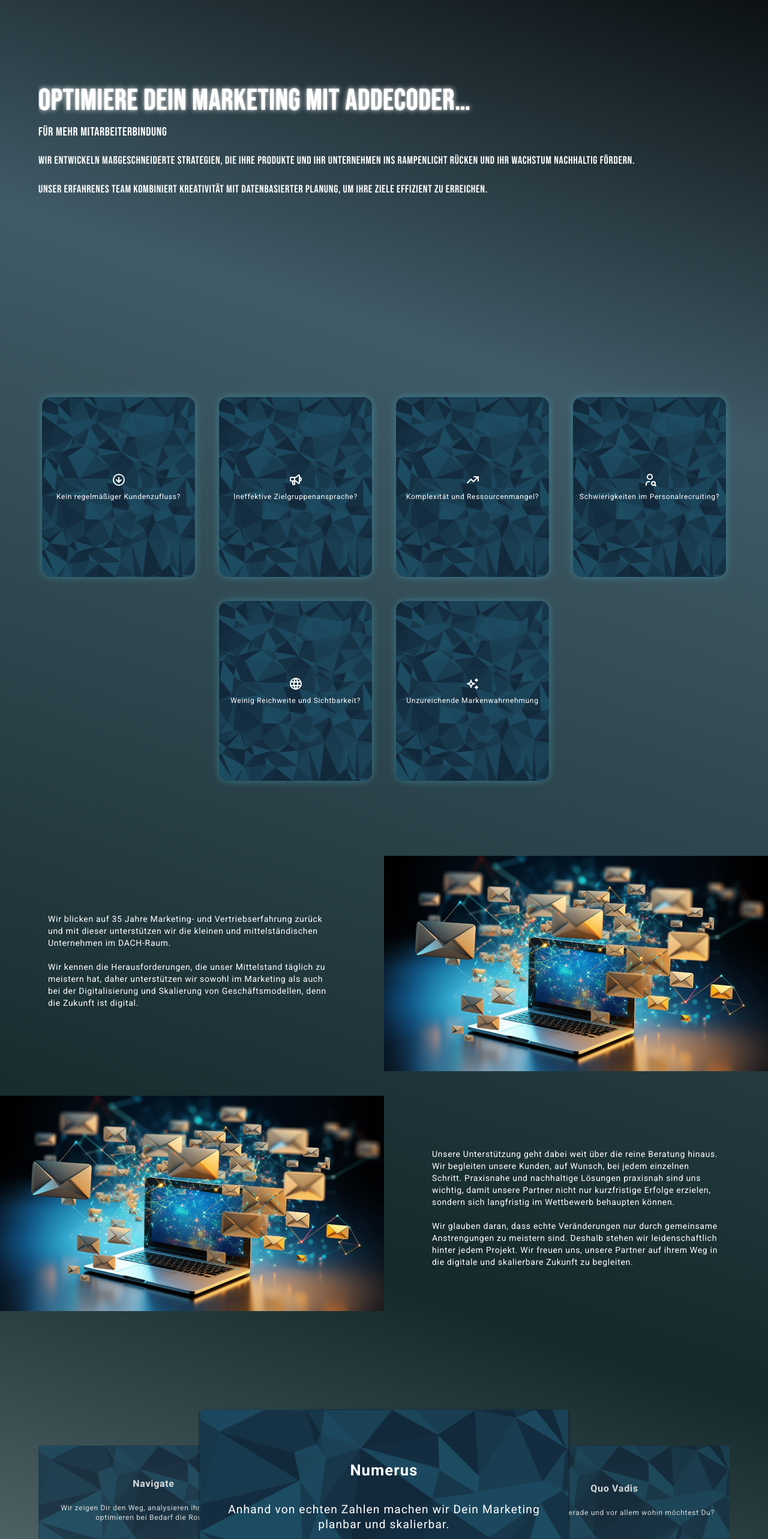
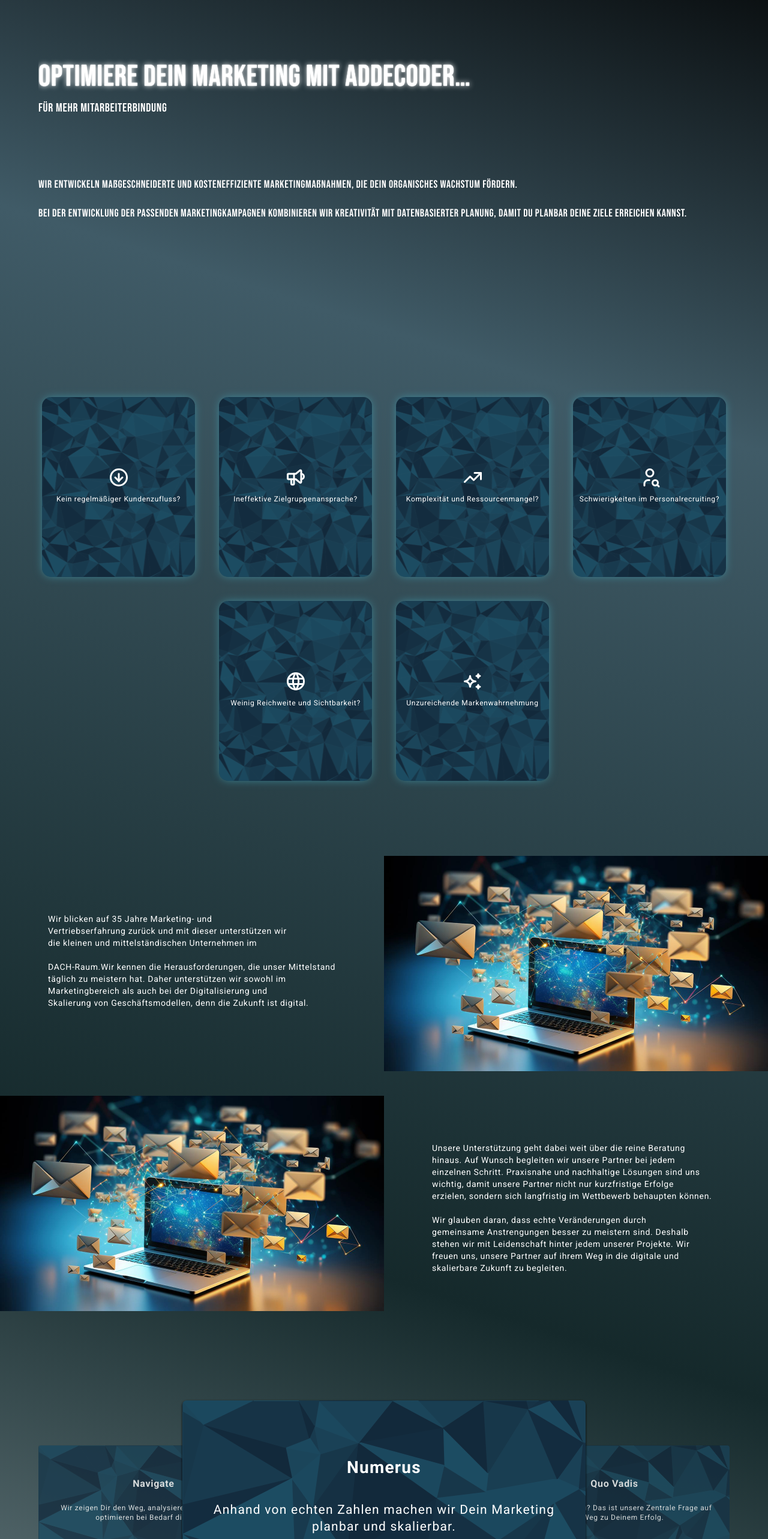
Before and after one commit to MichalBodys/micam4power, a React (Create React App) app: page / in a window 1280 px wide. Shown: the part 234-2800 px from the top of the page at 60% size. Built offline with nearby package versions, Linux system fonts and the light colour scheme; a web font is replaced by a local one.

Commit message:
stylistic changes

```diff
--- a/src/Components/NavBar/NavBar.scss
+++ b/src/Components/NavBar/NavBar.scss
@@ -26,6 +26,13 @@
         justify-content: center;
         align-items: center;
         transition: .3s;
+
+        .author{
+            FONT-SIZE: 20px;
+            text-shadow:  0 2px #8b9adb, 0 0 1px #5f6eb9, 0 0 10px #4a91c3;
+            color: #b1b0b4;
+            font-weight:bold;
+        }
     }
 
     .nav__bar-author:hover{
--- a/src/Sections/Aboutme/AboutMe.js
+++ b/src/Sections/Aboutme/AboutMe.js
@@ -36,7 +36,7 @@
             {cards.map((card) => (
             <div key={card.id}className="card h-[150px] w-[255px]">
               <div className="img one flex justify-center items-center flex-col">
-              <div className='text-xl' dangerouslySetInnerHTML={{ __html: card.svg }} />
+              <div className='text-xl scale-150 mb-2' dangerouslySetInnerHTML={{ __html: card.svg }} />
               <p className='text-xs text-center mt-2 card-bg'>{card.title}</p>
               </div>
               <div className="text text-one">
--- a/src/Sections/Contact/Contact.js
+++ b/src/Sections/Contact/Contact.js
@@ -60,8 +60,8 @@
             <p className='text-base'> Lassen Sie uns Ihnen helfen, noch besser zu werden in dem, was Sie tun.</p>
           </div>
           <div className='flex flex-col gap-4 m-6 text-base'>
-            <p><i className="fa-brands fa-linkedin"></i> <a href='https://linkedin.com'>Linkedin</a></p>
-            <p><i className="fa-brands fa-facebook"></i> <a href='https://facebook.com'>Facebook</a></p>
+            <p><i className="fa-brands fa-linkedin"></i> <a href='https://www.linkedin.com/in/ireneusz-masarczyk/'>Linkedin</a></p>
+            <p><i className="fa-brands fa-facebook"></i> <a href='https://www.facebook.com/profile.php?id=61560640106719'>Facebook</a></p>
             <p><i className="fa-solid fa-phone"> </i> <a href="tel:+491716271567">+49 (0) 171 6271567</a></p>
             <p><i className="fa-solid fa-envelope"></i> <a href="mailto:info@addecoder.de">info@addecoder.de</a></p>
           </div>
--- a/src/Sections/Footer/Footer.js
+++ b/src/Sections/Footer/Footer.js
@@ -13,8 +13,8 @@
           <div className='copyright'>&copy;{year}<a href='https://www.linkedin.com/in/michal-bodys/'> made by Michał Bodys</a></div>
         </div>
         <div className='flex flex-col'>
-          <a href="/copyright-cookies" className='cursor-pointer mb-auto'>@copyright</a>
-          <a href='https://drive.google.com/file/d/1UF5uqCebnUZEnHtQjPVhNe2y1IswQ62O/view?usp=sharing' className='cursor-pointer mb-auto'>Impressum</a>
+          <a href='https://drive.google.com/file/d/1UF5uqCebnUZEnHtQjPVhNe2y1IswQ62O/view?usp=sharing' className='cursor-pointer mb-auto'>Datenschutz</a>
+          <a href="/copyright-cookies" className='cursor-pointer mb-auto'>Impressum</a>
         </div>
       </div>
     </footer>
--- a/src/Sections/Skills/Skills.js
+++ b/src/Sections/Skills/Skills.js
@@ -1,6 +1,6 @@
 import './Skills.scss'
 import { Swiper, SwiperSlide } from 'swiper/react';
-import { Pagination } from 'swiper/modules';
+import { Pagination, Autoplay } from 'swiper/modules';
 
 import 'swiper/css';  // Core Swiper styles
 import 'swiper/css/navigation';  // Navigation module styles
@@ -19,35 +19,39 @@
         slidesPerView={3}
         centeredSlides={true}
         spaceBetween={0}
+        autoplay={{
+          delay: 5000,
+          disableOnInteraction: true,
+        }}
         loop={true}
         pagination={{
           clickable: true,
         }}
-        modules={[Pagination]}
+        modules={[Pagination, Autoplay]}
         className="mySwiper flex justify-center items-center"
       >
-        <SwiperSlide className='flex justify-center items-center shadow-sm shadow-black'>
+        <SwiperSlide className='flex justify-center items-center shadow-sm shadow-black w-[170px] md:w-auto'>
           <div className="slide-content rounded-lg text-center">
             <h2 className="text-base font-bold">Numerus</h2>
             <p className='text-xs p-2 sm:p-5'>Anhand von echten Zahlen machen wir Dein Marketing planbar und skalierbar.</p>
           </div>
         </SwiperSlide>
 
-        <SwiperSlide className='flex justify-center items-center shadow-sm shadow-black'>
+        <SwiperSlide className='flex justify-center items-center shadow-sm shadow-black w-[170px] md:w-auto'>
           <div className="slide-content rounded-lg text-center">
             <h2 className="text-base font-bold">Quo Vadis</h2>
-            <p className='text-xs p-2 sm:p-5'>Wo stehst Du gerade und vor allem wohin möchtest Du?</p>
+            <p className='text-xs p-2 sm:p-5'>Wohin möchtest Du? Das ist unsere Zentrale Frage auf dem Weg zu Deinem Erfolg.</p>
           </div>
         </SwiperSlide>
 
-        <SwiperSlide className='flex justify-center items-center shadow-sm shadow-black'>
+        <SwiperSlide className='flex justify-center items-center shadow-sm shadow-black w-[170px] md:w-auto'>
           <div className="slide-content rounded-lg text-center">
             <h2 className="text-base font-bold">Success</h2>
             <p className='text-xs p-2 sm:p-5'>Wir begleiten Dich auf dem Weg bis zur Zielerreichung.</p>
           </div>
         </SwiperSlide>
 
-        <SwiperSlide className='flex justify-center items-center shadow-sm shadow-black'>
+        <SwiperSlide className='flex justify-center items-center shadow-sm shadow-black w-[170px] md:w-auto'>
           <div className="slide-content rounded-lg text-center">
             <h2 className="text-base font-bold">Navigate</h2>
             <p className='text-xs p-2 sm:p-5'>Wir zeigen Dir den Weg, analysieren ihn laufend und optimieren bei Bedarf die Route.</p>
--- a/src/Sections/Skills/Skills.scss
+++ b/src/Sections/Skills/Skills.scss
@@ -13,12 +13,12 @@
         background-image: url('../../../public/assets/img/low-poly-grid-haikei.svg');
         border-radius: 4px;
         height: 200px;
-        width: 70px;
+        width: 170px ;
 
     }
 
     .mySwiper .swiper-slide-active {
-        transform: scale(1.6) !important;  /* Scale up the active (center) slide */
+        transform: scale(1.75) !important;  /* Scale up the active (center) slide */
         opacity: 1;  /* Full opacity for the active slide */
         z-index: 10;
     }
@@ -42,3 +42,7 @@
         mask-image: linear-gradient(to right, rgba(0, 0, 0, 0) 0%, rgba(0, 0, 0, 0.5) 10%, rgba(0, 0, 0, 1) 30%, rgba(0, 0, 0, 1) 70%, rgba(0, 0, 0, 0.5) 90%, rgba(0, 0, 0, 0) 100%); // Creates a fading effect on both sides
         -webkit-mask-image: linear-gradient(to right, rgba(0, 0, 0, 0) 0%, rgba(0, 0, 0, 0.5) 10%, rgba(0, 0, 0, 1) 30%, rgba(0, 0, 0, 1) 70%, rgba(0, 0, 0, 0.5) 90%, rgba(0, 0, 0, 0) 100%); // For Safari support
     }
+
+    .swiper-pagination{
+        margin-top: 20px !important;
+    }
--- a/src/Sections/UberUns/UberUns.js
+++ b/src/Sections/UberUns/UberUns.js
@@ -6,18 +6,16 @@
             <div className="aboutUss flex flex-col my-10">
                 <div className=' w-screen flex  flex-col sm:flex-row'>
                   <div className='sm:w-1/2 flex pb-2 justify-center items-center'>
-                    <p className='w-full sm:w-3/4 text-xs sm:text-sm text-center md:text-start px-5 md:px-0'>Wir blicken auf 35 Jahre Marketing- und Vertriebserfahrung zurück und mit dieser unterstützen wir die kleinen und mittelständischen Unternehmen im DACH-Raum.
-                    <br/><br/>
-                    Wir kennen die Herausforderungen, die unser Mittelstand täglich zu meistern hat, daher unterstützen wir sowohl im Marketing als auch bei der Digitalisierung und Skalierung von Geschäftsmodellen, denn die Zukunft ist digital.</p>
+                    <p className='w-full sm:w-3/4 text-xs sm:text-sm text-center md:text-start px-5 md:px-0'>Wir blicken auf 35 Jahre Marketing- und <br/>
+                     Vertriebserfahrung zurück und mit dieser unterstützen wir <br/> die kleinen und mittelständischen Unternehmen im<br/><br/>DACH-Raum.Wir kennen die Herausforderungen, die unser Mittelstand<br/> täglich zu meistern hat. Daher unterstützen wir sowohl im <br/>Marketingbereich als auch bei der Digitalisierung und<br/> Skalierung von Geschäftsmodellen, denn die Zukunft ist digital.</p>
                   </div>
                     <div className="parallax w-full sm:w-1/2"></div>
                 </div>
                 <div className=' w-screen flex'>
                     <div className="parallax hidden sm:block w-1/2"></div>
                   <div className='w-full sm:w-1/2 flex justify-center items-center'>
-                    <p className='w-full sm:w-3/4 sm:pt-2 text-xs sm:text-sm text-center md:text-start px-5 md:px-0 mt-2'>Unsere Unterstützung geht dabei weit über die reine Beratung hinaus. Wir begleiten unsere Kunden, auf Wunsch, bei jedem einzelnen Schritt. Praxisnahe und nachhaltige Lösungen praxisnah sind uns wichtig, damit unsere Partner nicht nur kurzfristige Erfolge erzielen, sondern sich langfristig im Wettbewerb behaupten können.
-                    <br/><br/>
-                    Wir glauben daran, dass echte Veränderungen nur durch gemeinsame Anstrengungen zu meistern sind. Deshalb stehen wir leidenschaftlich hinter jedem Projekt. Wir freuen uns, unsere Partner auf ihrem Weg in die digitale und skalierbare Zukunft zu begleiten.</p>
+                    <p className='w-full sm:w-3/4 sm:pt-2 text-xs sm:text-sm text-center md:text-start px-5 md:px-0 mt-2'>Unsere Unterstützung geht dabei weit über die reine Beratung<br/> hinaus. Auf Wunsch begleiten wir unsere Partner bei jedem <br/>einzelnen Schritt. Praxisnahe und nachhaltige Lösungen sind uns<br/> wichtig, damit unsere Partner nicht nur kurzfristige Erfolge<br/> erzielen, sondern sich langfristig im Wettbewerb behaupten können. <br/> <br/>
+                    Wir glauben daran, dass echte Veränderungen durch <br/> gemeinsame Anstrengungen besser zu meistern sind. Deshalb <br/> stehen wir mit Leidenschaft hinter jedem unserer Projekte. Wir <br/> freuen uns, unsere Partner auf ihrem Weg in die digitale und skalierbare Zukunft zu begleiten.</p>
                   </div>
                 </div>
             </div>
--- a/src/Sections/header/Header.js
+++ b/src/Sections/header/Header.js
@@ -63,15 +63,14 @@
                 </p>
                 <div className="scroll-container md:hidden">
                     <div className="scroll-text text-lg" ref={scrollTextRef}>
-                        <span>für mehr mitarbeiterbindung , </span>
-                        <span> für mehr kunden , </span>
-                        <span> Tfür mehr erfolg , </span>
+                        <span>für mehr mitarbeiterbindung</span>
+                        <span className='mx-5'> für mehr kunden</span>
+                        <span> Tfür mehr erfolg</span>
                     </div>
                   </div>
-                  <div>
-                    <p className='text-lg my-5 text-center md:text-start'>Wir entwickeln maßgeschneiderte Strategien, die Ihre Produkte und Ihr Unternehmen
-                      ins Rampenlicht rücken und Ihr Wachstum nachhaltig fördern. </p>
-                    <p className='text-lg text-center md:text-start'>Unser erfahrenes Team kombiniert Kreativität mit datenbasierter Planung, um Ihre Ziele effizient zu erreichen. </p>
+                  <div className='mt-20'>
+                    <p className='text-lg my-5 text-center md:text-start'>Wir entwickeln maßgeschneiderte und kosteneffiziente Marketingmaßnahmen, die Dein organisches Wachstum fördern. </p>
+                    <p className='text-lg text-center md:text-start'>Bei der Entwicklung der passenden Marketingkampagnen kombinieren wir Kreativität mit datenbasierter Planung, damit Du planbar Deine Ziele erreichen kannst.  </p>
                   </div>
                 </div>
             </div>
--- a/src/Styles/mediaQueries.scss
+++ b/src/Styles/mediaQueries.scss
@@ -136,6 +136,12 @@
     }
 
 
+}
+
+@media(min-width:1520px) {
+    .services .services-cards{
+        width: 75%;
+    }
 }
 
 @media(min-width:1300px) {
```
Also changed, not shown: src/redux/store.js (+10 -10 lines).
